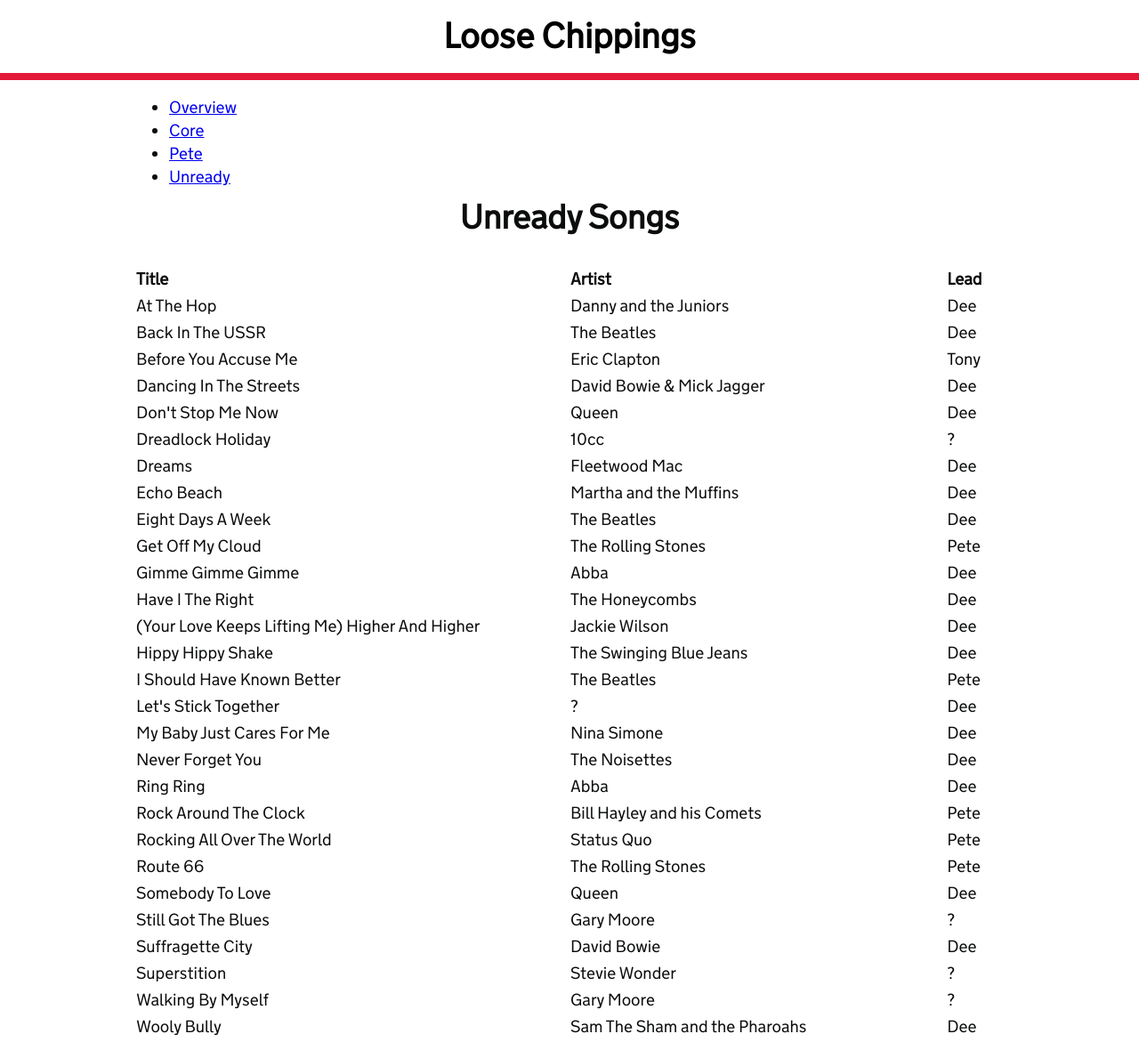
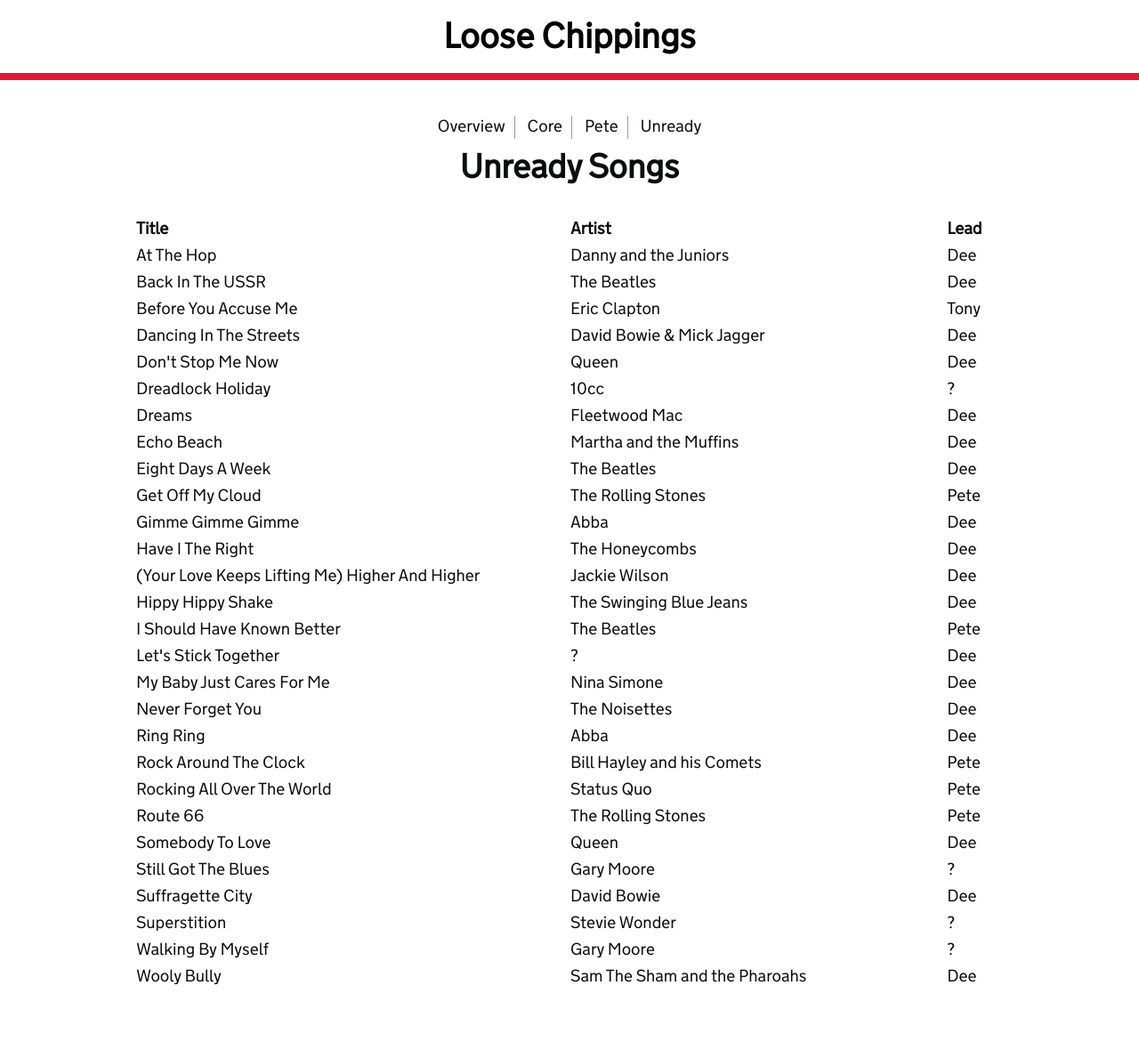
Before and after one commit to LCBand/lcband.github.io, a Jekyll site: the page built from repertoire/unready/index.html, in a window 1280 px wide. Shown: the whole page at 89% size. Built offline with Jekyll 4.4.1, drawn with Linux system fonts in a browser that asks for light colours; nearby versions of some CDN libraries; comment, search, counter and statistics services are not loaded; after the commit the page ends 1114 px from its top, so only the background shows below that.

Commit message:
Update repertoire layout

```diff
--- a/_layouts/internal-repertoire.html
+++ b/_layouts/internal-repertoire.html
@@ -1,11 +1,13 @@
 ---
 layout: base
 ---
+<nav id="page-nav" class="print-hide">
   <ul>
     <li><a href="/repertoire/overview">Overview</a></li>
     <li><a href="/repertoire/core">Core</a></li>
     <li><a href="/repertoire/pete">Pete</a></li>
     <li><a href="/repertoire/unready">Unready</a></li>
   </ul>
+</nav>
 
 {{ content }}
```
Lines whose indentation alone changed are shown as unchanged.
